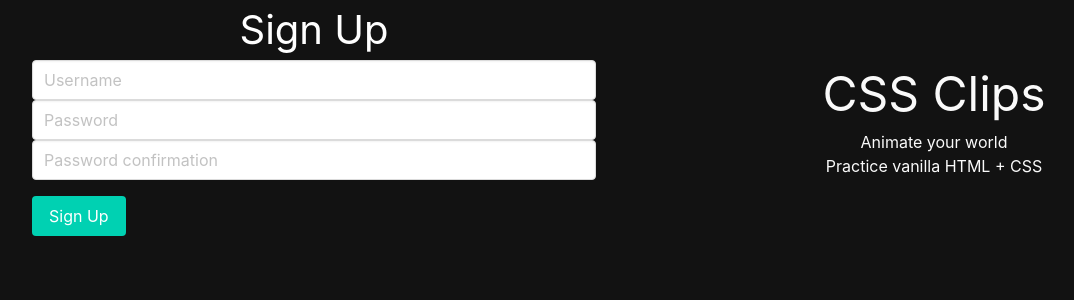
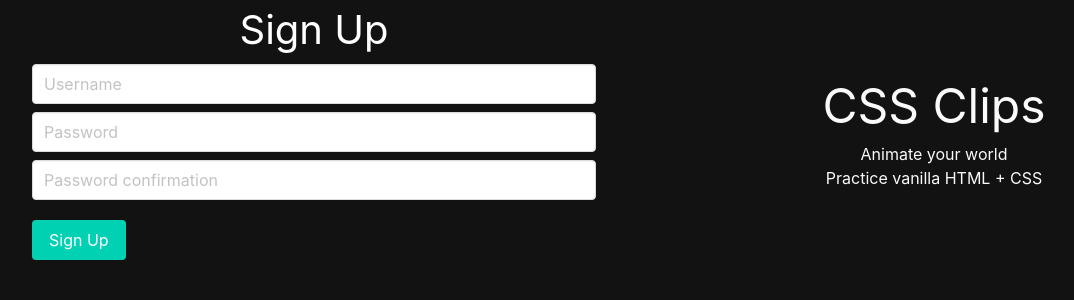
Before and after one commit to coreyloftus/css-clips, a Django app: page /accounts/signup/ in a window 1280 px wide. Shown: the part 56-356 px from the top of the page, without its empty margins (16-1090 px from the left). Run offline with Django 4.2, Linux system fonts and the light colour scheme; some libraries are stand-ins or nearby versions.

Commit message:
Form input styling

```diff
--- a/main_app/templates/registration/login.html
+++ b/main_app/templates/registration/login.html
@@ -9,7 +9,7 @@
                     <input class="input" type="{{field.field.widget.input_type}}" name="{{field.name}}" placeholder="{{ field.label }}"{% if field.value %} value="{{ field.value }}"{% endif %} class="form-control {% if field.errors %}is-invalid{% endif %}">
                 </div>
                 {% endfor %}
-                <input type="submit" class="button is-info" value="login" />
+                <input type="submit" class="mt-2 button is-info" value="login" />
             </form>
         </div>
     </div>
--- a/main_app/templates/registration/signup.html
+++ b/main_app/templates/registration/signup.html
@@ -6,7 +6,7 @@
             <div class="">
                 <form method="post" action="{% url 'signup' %}">
                     {% csrf_token %} {% for field in form %}
-                    <div class="form-group">
+                    <div class="form-group py-1">
                         {% comment %} {{field.label_tag}}
                         {{field}} {% endcomment %}
                         <input class="input" type="{{field.field.widget.input_type}}" name="{{field.name}}" placeholder="{{ field.label }}"{% if field.value %} value="{{ field.value }}"{% endif %} class="form-control {% if field.errors %}is-invalid{% endif %}">
```
